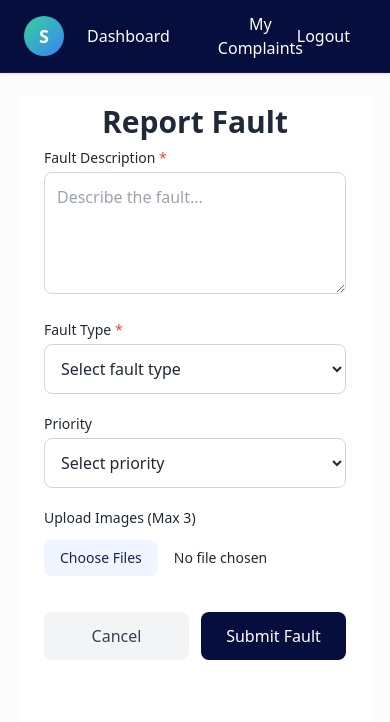
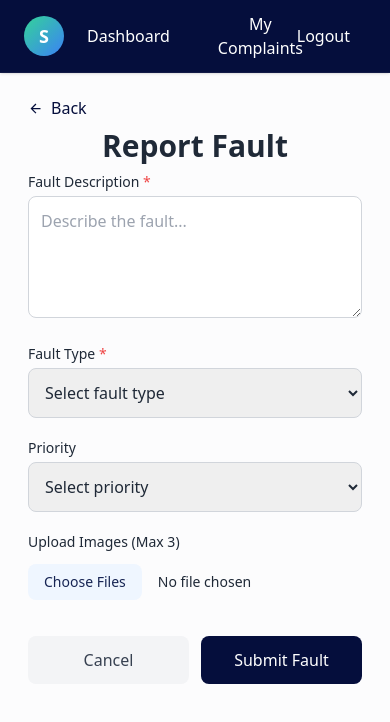
Before and after one commit to DilmiMadumalkaa/React_QR_Scanner, a React (Create React App) app: page /logfault in a window 390 px wide. Shown: the top 722 px of the page. Built offline with nearby package versions, Linux system fonts and the light colour scheme; no server answers; sample sign-in values are in the browser's storage.

Commit message:
Fixed the mobile screen view

```diff
--- a/src/pages/LogFaultPage.jsx
+++ b/src/pages/LogFaultPage.jsx
@@ -6,7 +6,6 @@ export default function LogFaultPage() {
   const navigate = useNavigate();
   const asset = location.state?.asset;
   const [images, setImages] = useState([]);
-
 
   const handleImageUpload = (e) => {
     const selectedFiles = Array.from(e.target.files);
@@ -24,22 +23,39 @@ export default function LogFaultPage() {
     // Handle form submission logic here
     console.log("Fault submitted for asset:", asset);
     alert("Fault reported successfully!");
-    navigate('/location');
+    navigate("/location");
   };
 
   return (
     <>
-      <div className="min-h-screen bg-white overflow-hidden relative text-gray-800">
-        <div className="max-w-lg mx-auto p-6 pt-2">
+      <div className="relative text-gray-800">
+        <div className="max-w-lg mx-auto px-2">
+          <button
+            type="button"
+            onClick={() => navigate("/location")}
+            className="flex flex-row items-center gap-2 text-[#050E3C] mb-2"
+          >
+            <svg
+              xmlns="http://www.w3.org/2000/svg"
+              height="15px"
+              viewBox="0 -960 960 960"
+              width="15px"
+              fill="#050E3C"
+            >
+              <path d="m313-440 224 224-57 56-320-320 320-320 57 56-224 224h487v80H313Z" />
+            </svg>
+            Back
+          </button>
+
           <h1 className="text-3xl text-center font-bold mb-2">Report Fault</h1>
           {asset && (
             <p className="text-center text-gray-600 mb-6">
-              Asset: <span className="font-semibold">{asset.name}</span> ({asset.assetId})
+              Asset: <span className="font-semibold">{asset.name}</span> (
+              {asset.assetId})
             </p>
           )}
 
           <form onSubmit={handleSubmit} className="space-y-5">
-
             {/* Fault Description */}
             <div>
               <label className="block text-sm font-medium mb-1">
@@ -49,7 +65,7 @@ export default function LogFaultPage() {
                 required
                 rows={4}
                 placeholder="Describe the fault..."
-              className="w-full rounded-lg border border-gray-300 p-3 focus:ring-2 focus:ring-blue-500 focus:outline-none"
+                className="w-full rounded-lg border border-gray-300 p-3 focus:ring-1 focus:ring-blue-200 focus:outline-none"
               />
             </div>
 
@@ -60,25 +76,23 @@ export default function LogFaultPage() {
               </label>
               <select
                 required
-              className="w-full rounded-lg border border-gray-300 p-3 bg-white focus:ring-2 focus:ring-blue-500 focus:outline-none"
+                className="w-full rounded-lg border border-gray-300 p-3 focus:ring-1 focus:ring-blue-200 focus:outline-none"
               >
                 <option value="">Select fault type</option>
-              <option>Electrical</option>
-              <option>Mechanical</option>
-              <option>Performance</option>
+                <option>Work</option>
+                <option>Fault</option>
+                <option>Service</option>
                 <option>Other</option>
               </select>
             </div>
 
             {/* Priority */}
             <div>
-            <label className="block text-sm font-medium mb-1">
-              Priority
-            </label>
-            <select className="w-full rounded-lg border border-gray-300 p-3 bg-white focus:ring-2 focus:ring-blue-500 focus:outline-none">
+              <label className="block text-sm font-medium mb-1">Priority</label>
+              <select className="w-full rounded-lg border border-gray-300 p-3 focus:ring-1 focus:ring-blue-200 focus:outline-none">
                 <option value="">Select priority</option>
-              <option>Low</option>
-              <option>Medium</option>
+                <option>Non-Critical</option>
+                <option>Moderate</option>
                 <option>High</option>
                 <option>Critical</option>
               </select>
@@ -110,7 +124,7 @@ export default function LogFaultPage() {
             <div className="flex gap-3 pt-4 sm:gap-3">
               <button
                 type="button"
-              onClick={() => navigate('/location')}
+                onClick={() => navigate("/location")}
                 className="flex-1 py-3 bg-gray-100 text-gray-700 rounded-lg hover:bg-gray-200 transition-all font-medium"
               >
                 Cancel
```
Lines whose indentation alone changed are shown as unchanged.
